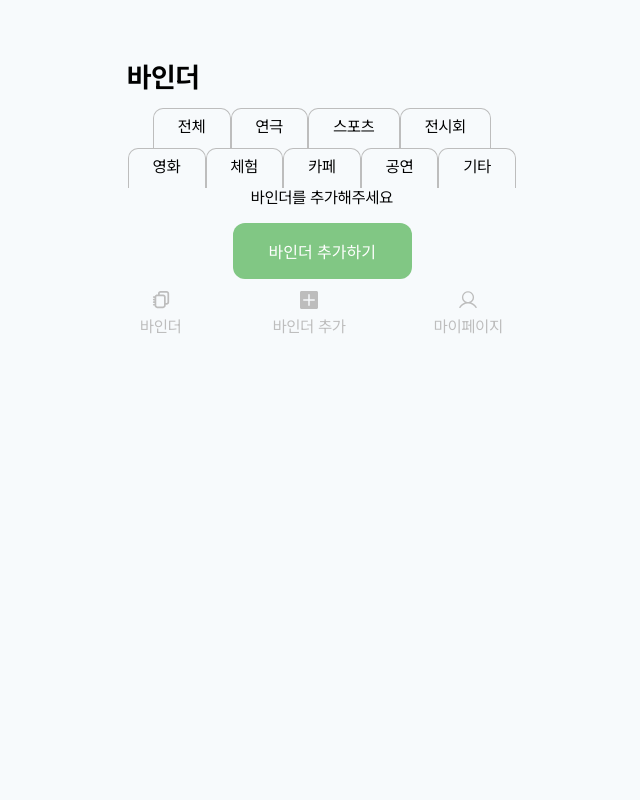
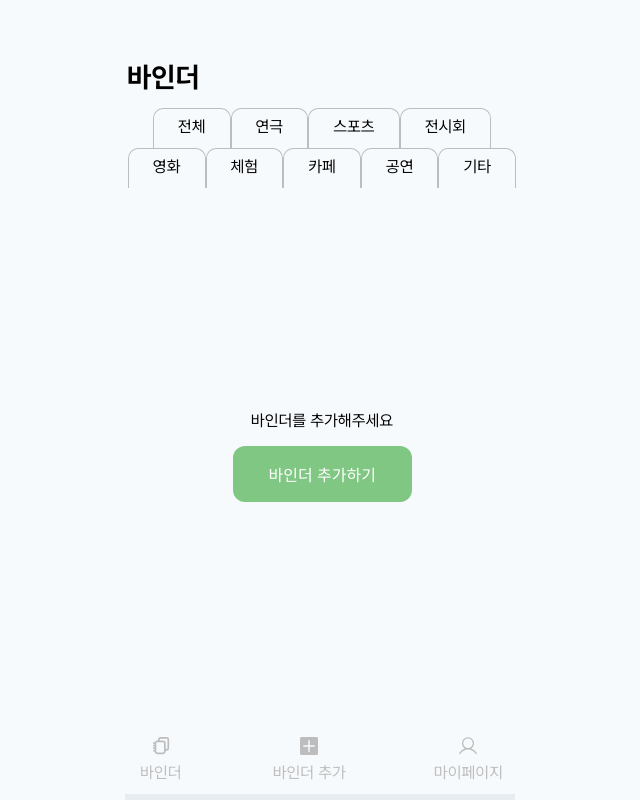
Before and after one commit to b1nder/binder-frontend, a Next.js app: page / in a window 1280 px wide. Shown: the whole page, without its empty margins (320-960 px from the left). Built offline with nearby package versions, Linux system fonts and the light colour scheme.

Commit message:
style: 전체 레이아웃 및 글로벌 css 적용

```diff
--- a/src/app/globals.css
+++ b/src/app/globals.css
@@ -10,7 +10,7 @@
     flex-direction: column;
     align-items: center;
     background-color: #f7fafc;
-    min-height:100vh;
+    height: 100vh;
   }
 
 
--- a/src/app/layout.tsx
+++ b/src/app/layout.tsx
@@ -1,12 +1,8 @@
-import type { Metadata } from 'next';
+'use client';
 import './globals.css';
 import localFont from 'next/font/local';
 import Footer from '@/components/footer/Footer';
-
-export const metadata: Metadata = {
-  title: 'Binder',
-  description: 'Generated by create next app',
-};
+import styled from '@emotion/styled';
 
 const pretendard = localFont({
   src: '../../public/fonts/PretendardVariable.woff2',
@@ -14,6 +10,13 @@ const pretendard = localFont({
   weight: '45 920',
   variable: '--font-pretendard',
 });
+
+const FooterBox = styled.div`
+  position: absolute;
+  bottom: 0;
+  background-color: #e8edf2;
+  height: 75px;
+`;
 
 export default function RootLayout({
   children,
@@ -24,7 +27,9 @@ export default function RootLayout({
     <html className={pretendard.className} lang="en">
       <body>
         {children}
-        <Footer />
+        <FooterBox>
+          <Footer />
+        </FooterBox>
       </body>
     </html>
   );
```
Also changed, not shown: styles/Global.tsx (added, +10 -0 lines).
